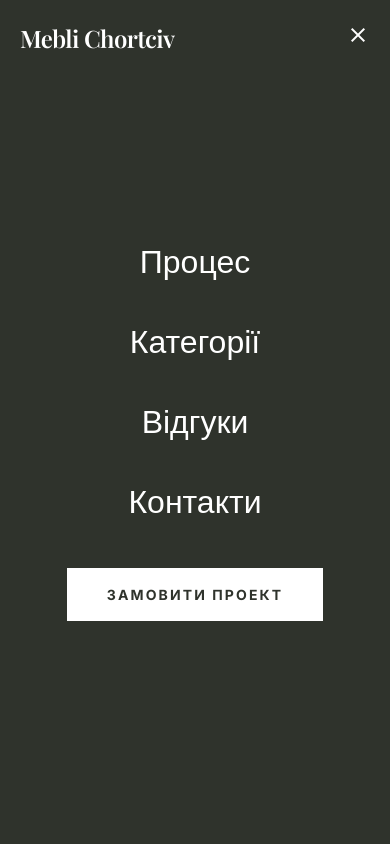
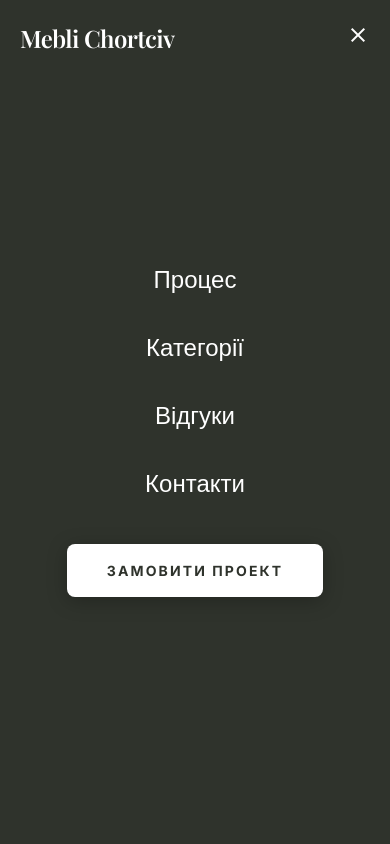
Before and after one commit to dupcamen-dev/Mebli, a Next.js app: page / in a window 390 px wide. Both pictures are taken after a click on the button "menu". Shown: the top 844 px of the page. Built offline with nearby package versions, Linux system fonts and the light colour scheme.

Commit message:
rounded buttons with shadows, force light color-scheme

```diff
--- a/src/app/globals.css
+++ b/src/app/globals.css
@@ -1,4 +1,8 @@
 @import "tailwindcss";
+
+:root {
+  color-scheme: light;
+}
 
 @theme inline {
   --color-background: #faf8f5;
--- a/src/components/layout/Navbar.tsx
+++ b/src/components/layout/Navbar.tsx
@@ -76,10 +76,10 @@ export function Navbar() {
         <a
           href="#contact"
           onClick={(e) => handleClick(e, "#contact")}
-          className={`hidden md:inline-flex px-7 py-3 text-[14px] font-bold uppercase tracking-[0.15em] font-[family-name:var(--font-body)] transition-all duration-300 cursor-pointer ${
+          className={`hidden md:inline-flex px-7 py-3 text-[14px] font-bold uppercase tracking-[0.15em] font-[family-name:var(--font-body)] transition-all duration-300 cursor-pointer rounded-lg ${
             scrolled
-              ? "bg-secondary text-on-secondary hover:bg-secondary/85"
-              : "bg-white/10 text-white border border-white/30 hover:bg-white/20 backdrop-blur-sm"
+              ? "bg-secondary text-on-secondary hover:bg-secondary/85 shadow-[0_2px_12px_rgba(0,0,0,0.15)]"
+              : "bg-white/10 text-white border border-white/30 hover:bg-white/20 backdrop-blur-sm shadow-[0_2px_12px_rgba(0,0,0,0.2)]"
           }`}
         >
           Замовити проект
@@ -109,7 +109,7 @@ export function Navbar() {
               key={link.href}
               href={link.href}
               onClick={(e) => handleClick(e, link.href)}
-              className="text-white hover:text-tertiary transition-colors duration-300 cursor-pointer font-[family-name:var(--font-headline)] text-[32px] font-medium py-3"
+              className="text-white hover:text-tertiary transition-colors duration-300 cursor-pointer font-[family-name:var(--font-headline)] text-[24px] font-medium py-3"
               style={{
                 transitionDelay: mobileOpen ? `${i * 80}ms` : "0ms",
                 opacity: mobileOpen ? 1 : 0,
@@ -123,7 +123,7 @@ export function Navbar() {
           <a
             href="#contact"
             onClick={(e) => handleClick(e, "#contact")}
-            className="mt-6 bg-white text-green-section px-10 py-4 text-[14px] font-bold uppercase tracking-[0.15em] font-[family-name:var(--font-body)] hover:bg-white/90 transition-all duration-300 cursor-pointer"
+            className="mt-6 bg-white text-green-section px-10 py-4 text-[14px] font-bold uppercase tracking-[0.15em] font-[family-name:var(--font-body)] hover:bg-white/90 transition-all duration-300 cursor-pointer rounded-lg shadow-[0_4px_20px_rgba(0,0,0,0.25)]"
             style={{
               transitionDelay: mobileOpen ? `${navLinks.length * 80}ms` : "0ms",
               opacity: mobileOpen ? 1 : 0,
--- a/src/components/layout/ScrollToTop.tsx
+++ b/src/components/layout/ScrollToTop.tsx
@@ -16,7 +16,7 @@ export function ScrollToTop() {
   return (
     <button
       onClick={() => window.scrollTo({ top: 0, behavior: "smooth" })}
-      className="fixed bottom-8 right-8 z-50 w-12 h-12 flex items-center justify-center bg-tertiary text-on-tertiary shadow-lg hover:bg-tertiary/85 transition-all duration-300 cursor-pointer"
+      className="fixed bottom-8 right-8 z-50 w-12 h-12 flex items-center justify-center bg-tertiary text-on-tertiary shadow-[0_4px_20px_rgba(0,0,0,0.25)] rounded-full hover:bg-tertiary/85 transition-all duration-300 cursor-pointer"
       aria-label="Нагору"
     >
       <span className="material-symbols-outlined text-[22px]">
--- a/src/components/sections/CTA.tsx
+++ b/src/components/sections/CTA.tsx
@@ -20,7 +20,7 @@ export function CTA() {
             e.preventDefault();
             document.getElementById("contact")?.scrollIntoView({ behavior: "smooth" });
           }}
-          className="inline-flex items-center justify-center bg-white text-primary px-12 py-5 text-[14px] font-bold uppercase tracking-[0.15em] font-[family-name:var(--font-body)] hover:bg-white/90 transition-all duration-300 cursor-pointer"
+          className="inline-flex items-center justify-center bg-white text-primary px-12 py-5 text-[14px] font-bold uppercase tracking-[0.15em] font-[family-name:var(--font-body)] hover:bg-white/90 transition-all duration-300 cursor-pointer rounded-lg shadow-[0_4px_20px_rgba(0,0,0,0.25)]"
         >
           Обговорити проект
         </a>
--- a/src/components/sections/Contact.tsx
+++ b/src/components/sections/Contact.tsx
@@ -122,7 +122,7 @@ export function Contact() {
               </div>
               <button
                 type="submit"
-                className="w-full bg-secondary text-on-secondary px-10 py-5 text-[14px] font-bold uppercase tracking-[0.15em] font-[family-name:var(--font-body)] hover:bg-secondary/85 transition-all duration-300 mt-4"
+                className="w-full bg-secondary text-on-secondary px-10 py-5 text-[14px] font-bold uppercase tracking-[0.15em] font-[family-name:var(--font-body)] hover:bg-secondary/85 transition-all duration-300 mt-4 rounded-lg shadow-[0_4px_20px_rgba(0,0,0,0.15)]"
               >
                 Надіслати заявку
               </button>
--- a/src/components/sections/Hero.tsx
+++ b/src/components/sections/Hero.tsx
@@ -34,7 +34,7 @@ export function Hero() {
               e.preventDefault();
               document.getElementById("contact")?.scrollIntoView({ behavior: "smooth" });
             }}
-            className="inline-flex items-center justify-center bg-white text-primary px-12 py-5 text-[12px] md:text-[14px] font-bold uppercase tracking-[0.15em] font-[family-name:var(--font-body)] hover:bg-white/90 transition-all duration-300 cursor-pointer"
+            className="inline-flex items-center justify-center bg-white text-primary px-12 py-5 text-[12px] md:text-[14px] font-bold uppercase tracking-[0.15em] font-[family-name:var(--font-body)] hover:bg-white/90 transition-all duration-300 cursor-pointer rounded-lg shadow-[0_4px_20px_rgba(0,0,0,0.25)]"
           >
             Замовити проект
           </a>
@@ -44,7 +44,7 @@ export function Hero() {
               e.preventDefault();
               document.getElementById("process")?.scrollIntoView({ behavior: "smooth" });
             }}
-            className="inline-flex items-center justify-center bg-transparent text-white border border-white/30 px-12 py-5 text-[12px] md:text-[14px] font-bold uppercase tracking-[0.15em] font-[family-name:var(--font-body)] hover:bg-white/10 transition-all duration-300 cursor-pointer"
+            className="inline-flex items-center justify-center bg-transparent text-white border border-white/30 px-12 py-5 text-[12px] md:text-[14px] font-bold uppercase tracking-[0.15em] font-[family-name:var(--font-body)] hover:bg-white/10 transition-all duration-300 cursor-pointer rounded-lg shadow-[0_4px_20px_rgba(0,0,0,0.2)]"
           >
             Наш процес
           </a>
```
